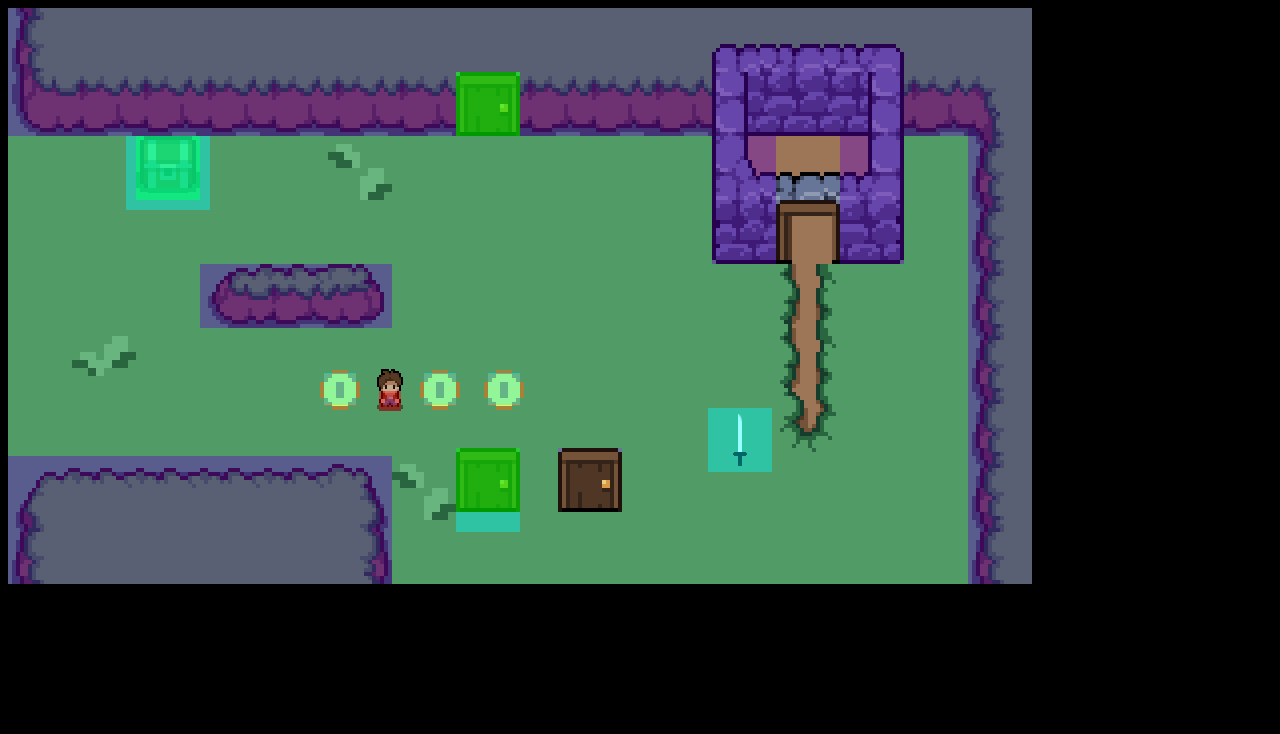
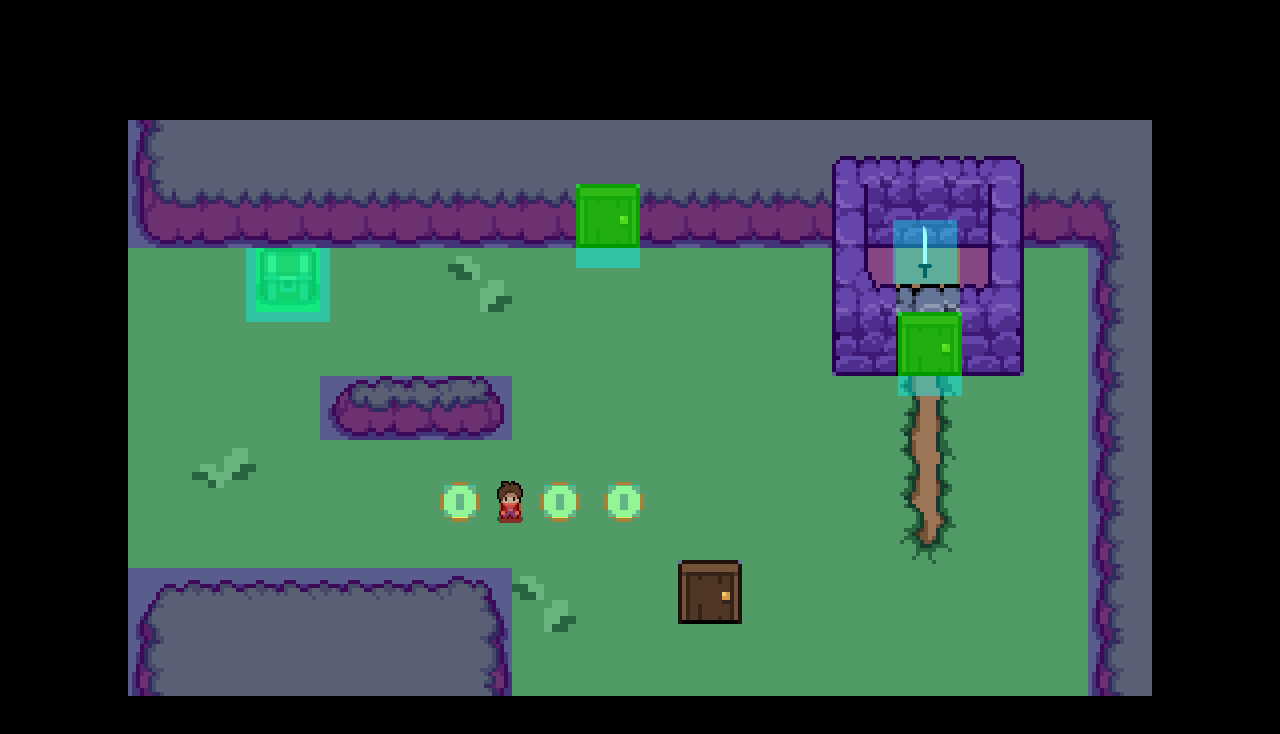
Before and after one commit to lulup52/TopDownTestProject, a plain HTML site: page src/index.html in a window 1280 px wide. Drawn offline with nearby package versions, Linux system fonts and the light colour scheme.

Commit message:
add wallkingthrough dor

```diff
--- a/src/animationDataSet/animDataSet.js
+++ b/src/animationDataSet/animDataSet.js
@@ -20,6 +20,7 @@ const HeroAnimList = {
 
 const DoorAnimList = {
     doorOppening: "./img/props/doorOpen.png",
+    doorTransparentOppening: "./img/props/doorTransparentOpen.png",
 }
 const ChestAnimList = {
     chestOppening: "./img/props/chestOpen.png",
--- a/src/index.html
+++ b/src/index.html
@@ -10,6 +10,10 @@
     <style>
         body {
             background-color: black;
+            height: 100vh;
+            display: flex;
+            justify-content: center;
+            align-items: center;
         }
     </style>
     <canvas></canvas>
--- a/src/index.js
+++ b/src/index.js
@@ -43,6 +43,36 @@ let levels = {
             doors = [
                 new Sprite({
                     position : {
+                        x: 770,
+                        y: 192,
+                    },
+                    imageSrc : DoorAnimList.doorTransparentOppening,
+                    frameNumber : 6,
+                    frameBuffer : 3,
+                    loop: false,
+                    autoplay : false,
+                    hitbox : {
+                        position : {
+                            x: 770,
+                            y: 192 ,
+                        },
+                        width : 64,
+                        height: 64,
+                    },
+                    hitboxAction : {
+                        color: "rgba(0,255,255,0.4)",
+                        position : {
+                            x: 770,
+                            y: 256 ,
+                        },
+                        width : 64,
+                        height: 20,
+                    },
+                    id : "oppenable00",
+
+                }),
+                new Sprite({
+                    position : {
                         x: 448,
                         y: 64,
                     },
@@ -54,28 +84,7 @@ let levels = {
                     hitbox : {
                         position : {
                             x: 448,
-                            y: 64 ,
-                        },
-                        width : 64,
-                        height: 64,
-                    },
-                    id : "porte00",
-
-                }),
-                new Sprite({
-                    position : {
-                        x: 448,
-                        y: 440,
-                    },
-                    imageSrc : DoorAnimList.doorOppening,
-                    frameNumber : 6,
-                    frameBuffer : 3,
-                    loop: false,
-                    autoplay : false,
-                    hitbox : {
-                        position : {
-                            x: 448,
-                            y: 440 ,
+                            y: 64,
                         },
                         width : 64,
                         height: 64,
@@ -84,7 +93,7 @@ let levels = {
                         color: "rgba(0,255,255,0.4)",
                         position : {
                             x: 448,
-                            y: 504 ,
+                            y: 128,
                         },
                         width : 64,
                         height: 20,
@@ -227,8 +236,8 @@ let levels = {
             questItems = [
                 new Sprite({
                     position : {
-                        x: 700,
-                        y: 400,
+                        x: 765,
+                        y: 100,
                     },
                     imageSrc : questItemsAnimList.sword,
                     frameNumber : 1,
@@ -246,8 +255,8 @@ let levels = {
                     hitboxAction : {
                         color: "rgba(0,255,255,0.4)",
                         position : {
-                            x: 700,
-                            y: 400 ,
+                            x: 765,
+                            y: 100 ,
                         },
                         width : 64,
                         height: 64,
--- a/src/js/eventListener.js
+++ b/src/js/eventListener.js
@@ -29,6 +29,11 @@ window.addEventListener('keydown', (event) => {
                         if (actor.id.includes("porte")) {
                             globalEvents.specialAnimationPlayed = "enter"
                         }
+                        if (actor.id.includes("oppenable")) {
+                            console.log(actor.hitbox)
+                            actor.hitbox = ""
+                            console.log(actor.hitbox)
+                        }
                     } else {
 
                     }
```
Also changed, not shown: src/img/props/doorTransparentOpen.png (added).
